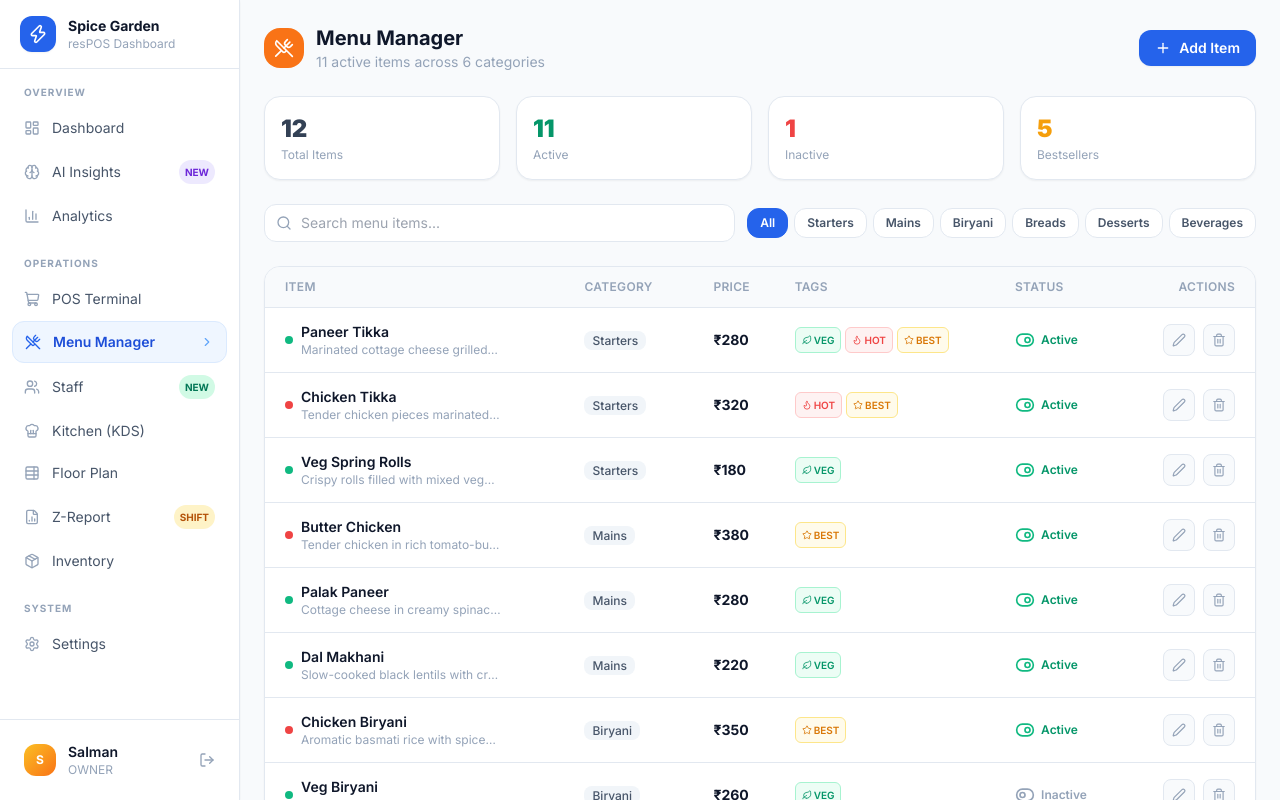
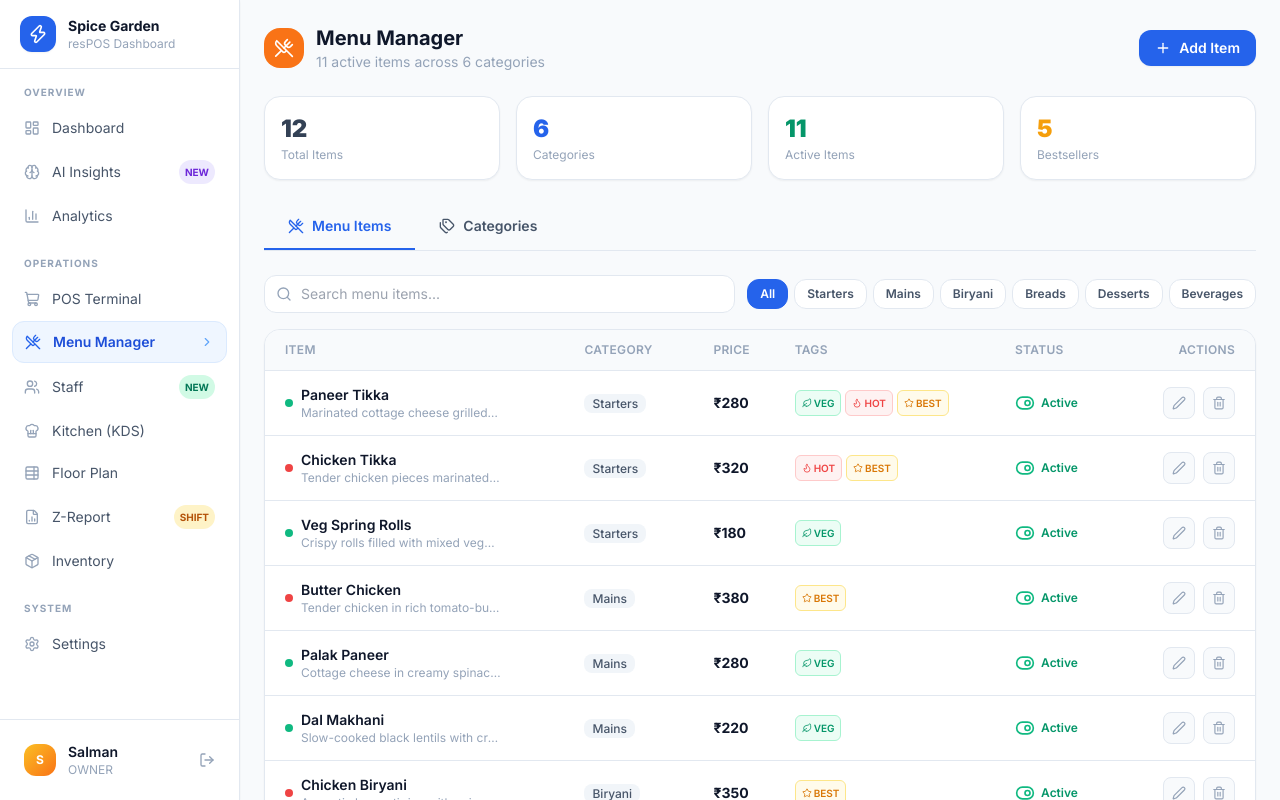
Before and after one commit to salman-abu/resPOS, a Next.js app in the folder apps/web/: page /dashboard/menu in a window 1280 px wide. Built offline with nearby package versions, Linux system fonts and the light colour scheme.

Commit message:
feat: add category manager to menu page

```diff
--- a/apps/web/src/app/dashboard/menu/page.tsx
+++ b/apps/web/src/app/dashboard/menu/page.tsx
@@ -1,10 +1,21 @@
 'use client';
 
 import { useState } from 'react';
-import { UtensilsCrossed, Plus, Search, Edit2, Trash2, ToggleLeft, ToggleRight, ChevronDown, Flame, Leaf, Star } from 'lucide-react';
+import {
+  UtensilsCrossed,
+  Plus,
+  Search,
+  Edit2,
+  Trash2,
+  ToggleLeft,
+  ToggleRight,
+  ChevronDown,
+  Flame,
+  Leaf,
+  Star,
+  Tags,
+} from 'lucide-react';
 import { cn } from '@/lib/utils';
-
-type Category = 'all' | 'Starters' | 'Mains' | 'Biryani' | 'Breads' | 'Desserts' | 'Beverages';
 
 interface MenuItem {
   id: string;
@@ -18,7 +29,7 @@ interface MenuItem {
   description: string;
 }
 
-const MENU_ITEMS: MenuItem[] = [
+const INITIAL_ITEMS: MenuItem[] = [
   { id: '1', name: 'Paneer Tikka', category: 'Starters', price: 280, isVeg: true, isSpicy: true, isBestseller: true, isActive: true, description: 'Marinated cottage cheese grilled in tandoor' },
   { id: '2', name: 'Chicken Tikka', category: 'Starters', price: 320, isVeg: false, isSpicy: true, isBestseller: true, isActive: true, description: 'Tender chicken pieces marinated in yogurt and spices' },
   { id: '3', name: 'Veg Spring Rolls', category: 'Starters', price: 180, isVeg: true, isActive: true, description: 'Crispy rolls filled with mixed vegetables' },
@@ -33,31 +44,66 @@ const MENU_ITEMS: MenuItem[] = [
   { id: '12', name: 'Mango Lassi', category: 'Beverages', price: 90, isVeg: true, isActive: true, description: 'Chilled yogurt drink with fresh mango' },
 ];
 
-const CATEGORIES: Category[] = ['all', 'Starters', 'Mains', 'Biryani', 'Breads', 'Desserts', 'Beverages'];
+const INITIAL_CATEGORIES = ['Starters', 'Mains', 'Biryani', 'Breads', 'Desserts', 'Beverages'];
 
 export default function MenuPage() {
-  const [items, setItems] = useState<MenuItem[]>(MENU_ITEMS);
-  const [category, setCategory] = useState<Category>('all');
+  const [activeTab, setActiveTab] = useState<'items' | 'categories'>('items');
+  const [categories, setCategories] = useState<string[]>(INITIAL_CATEGORIES);
+  const [items, setItems] = useState<MenuItem[]>(INITIAL_ITEMS);
+  const [categoryFilter, setCategoryFilter] = useState<string>('all');
   const [search, setSearch] = useState('');
-  const [showForm, setShowForm] = useState(false);
+
+  // Item Form State
+  const [showItemForm, setShowItemForm] = useState(false);
   const [editItem, setEditItem] = useState<MenuItem | null>(null);
 
-  const filtered = items.filter(i => {
-    const matchCat = category === 'all' || i.category === category;
+  // Category Form State
+  const [showCategoryForm, setShowCategoryForm] = useState(false);
+  const [editCategory, setEditCategory] = useState<{ old: string; new: string } | null>(null);
+  const [categoryInput, setCategoryInput] = useState('');
+
+  // --- ITEM HANDLERS ---
+  const filteredItems = items.filter((i) => {
+    const matchCat = categoryFilter === 'all' || i.category === categoryFilter;
     const matchSearch = i.name.toLowerCase().includes(search.toLowerCase());
     return matchCat && matchSearch;
   });
 
-  const toggleActive = (id: string) => {
-    setItems(prev => prev.map(i => i.id === id ? { ...i, isActive: !i.isActive } : i));
+  const toggleItemActive = (id: string) => {
+    setItems((prev) => prev.map((i) => (i.id === id ? { ...i, isActive: !i.isActive } : i)));
   };
 
   const deleteItem = (id: string) => {
-    setItems(prev => prev.filter(i => i.id !== id));
+    setItems((prev) => prev.filter((i) => i.id !== id));
+  };
+
+  // --- CATEGORY HANDLERS ---
+  const handleSaveCategory = () => {
+    if (!categoryInput.trim()) return;
+
+    if (editCategory) {
+      // Update category list
+      setCategories(prev => prev.map(c => c === editCategory.old ? categoryInput.trim() : c));
+      // Update all items that used this category
+      setItems(prev => prev.map(i => i.category === editCategory.old ? { ...i, category: categoryInput.trim() } : i));
+      if (categoryFilter === editCategory.old) setCategoryFilter(categoryInput.trim());
+    } else {
+      if (!categories.includes(categoryInput.trim())) {
+        setCategories(prev => [...prev, categoryInput.trim()]);
+      }
+    }
+    setShowCategoryForm(false);
+    setCategoryInput('');
+    setEditCategory(null);
+  };
+
+  const deleteCategory = (cat: string) => {
+    setCategories(prev => prev.filter(c => c !== cat));
+    if (categoryFilter === cat) setCategoryFilter('all');
   };
 
   return (
-    <div className="p-6 space-y-6">
+    <div className="p-6 space-y-6 max-w-7xl mx-auto">
       {/* Header */}
       <div className="flex items-center justify-between">
         <div className="flex items-center gap-3">
@@ -66,23 +112,45 @@ export default function MenuPage() {
           </div>
           <div>
             <h1 className="text-xl font-bold text-content-primary">Menu Manager</h1>
-            <p className="text-sm text-content-muted">{items.filter(i => i.isActive).length} active items across {CATEGORIES.length - 1} categories</p>
+            <p className="text-sm text-content-muted">
+              {items.filter((i) => i.isActive).length} active items across {categories.length} categories
+            </p>
           </div>
         </div>
-        <button onClick={() => { setEditItem(null); setShowForm(true); }}
-          className="flex items-center gap-2 px-4 py-2 rounded-xl bg-brand-600 text-white text-sm font-semibold hover:bg-brand-700 transition-colors shadow-sm">
+        <div className="flex items-center gap-2">
+          {activeTab === 'items' ? (
+            <button
+              onClick={() => {
+                setEditItem(null);
+                setShowItemForm(true);
+              }}
+              className="flex items-center gap-2 px-4 py-2 rounded-xl bg-brand-600 text-white text-sm font-semibold hover:bg-brand-700 transition-colors shadow-sm"
+            >
               <Plus className="h-4 w-4" /> Add Item
             </button>
+          ) : (
+            <button
+              onClick={() => {
+                setEditCategory(null);
+                setCategoryInput('');
+                setShowCategoryForm(true);
+              }}
+              className="flex items-center gap-2 px-4 py-2 rounded-xl bg-brand-600 text-white text-sm font-semibold hover:bg-brand-700 transition-colors shadow-sm"
+            >
+              <Plus className="h-4 w-4" /> Add Category
+            </button>
+          )}
+        </div>
       </div>
 
       {/* Stats */}
       <div className="grid grid-cols-4 gap-4">
         {[
           { label: 'Total Items', value: items.length, color: 'text-slate-700' },
-          { label: 'Active', value: items.filter(i => i.isActive).length, color: 'text-emerald-600' },
-          { label: 'Inactive', value: items.filter(i => !i.isActive).length, color: 'text-red-500' },
-          { label: 'Bestsellers', value: items.filter(i => i.isBestseller).length, color: 'text-amber-500' },
-        ].map(s => (
+          { label: 'Categories', value: categories.length, color: 'text-blue-600' },
+          { label: 'Active Items', value: items.filter((i) => i.isActive).length, color: 'text-emerald-600' },
+          { label: 'Bestsellers', value: items.filter((i) => i.isBestseller).length, color: 'text-amber-500' },
+        ].map((s) => (
           <div key={s.label} className="bg-white rounded-2xl border border-border p-4 shadow-sm">
             <p className={cn('text-2xl font-black', s.color)}>{s.value}</p>
             <p className="text-xs text-content-muted mt-0.5">{s.label}</p>
@@ -90,26 +158,65 @@ export default function MenuPage() {
         ))}
       </div>
 
-      {/* Search + Category Filter */}
+      {/* Main Tabs */}
+      <div className="flex border-b border-border">
+        <button
+          onClick={() => setActiveTab('items')}
+          className={cn(
+            'px-6 py-3 text-sm font-semibold border-b-2 transition-colors flex items-center gap-2',
+            activeTab === 'items'
+              ? 'border-brand-600 text-brand-600'
+              : 'border-transparent text-content-secondary hover:text-content-primary'
+          )}
+        >
+          <UtensilsCrossed className="h-4 w-4" />
+          Menu Items
+        </button>
+        <button
+          onClick={() => setActiveTab('categories')}
+          className={cn(
+            'px-6 py-3 text-sm font-semibold border-b-2 transition-colors flex items-center gap-2',
+            activeTab === 'categories'
+              ? 'border-brand-600 text-brand-600'
+              : 'border-transparent text-content-secondary hover:text-content-primary'
+          )}
+        >
+          <Tags className="h-4 w-4" />
+          Categories
+        </button>
+      </div>
+
+      {/* ITEMS VIEW */}
+      {activeTab === 'items' && (
+        <div className="space-y-4">
           <div className="flex items-center gap-3 flex-wrap">
             <div className="relative flex-1 min-w-[200px]">
               <Search className="absolute left-3 top-1/2 -translate-y-1/2 h-4 w-4 text-content-muted" />
-          <input value={search} onChange={e => setSearch(e.target.value)}
+              <input
+                value={search}
+                onChange={(e) => setSearch(e.target.value)}
                 placeholder="Search menu items..."
-            className="w-full pl-9 pr-4 py-2 rounded-xl border border-border bg-white text-sm focus:outline-none focus:ring-2 focus:ring-brand-300" />
+                className="w-full pl-9 pr-4 py-2 rounded-xl border border-border bg-white text-sm focus:outline-none focus:ring-2 focus:ring-brand-300"
+              />
             </div>
             <div className="flex items-center gap-1.5 flex-wrap">
-          {CATEGORIES.map(c => (
-            <button key={c} onClick={() => setCategory(c)}
-              className={cn('px-3 py-1.5 rounded-xl text-xs font-semibold border transition-all capitalize',
-                category === c ? 'bg-brand-600 text-white border-brand-600' : 'bg-white text-content-secondary border-border hover:border-brand-300')}>
+              {['all', ...categories].map((c) => (
+                <button
+                  key={c}
+                  onClick={() => setCategoryFilter(c)}
+                  className={cn(
+                    'px-3 py-1.5 rounded-xl text-xs font-semibold border transition-all capitalize',
+                    categoryFilter === c
+                      ? 'bg-brand-600 text-white border-brand-600'
+                      : 'bg-white text-content-secondary border-border hover:border-brand-300'
+                  )}
+                >
                   {c}
                 </button>
               ))}
             </div>
           </div>
 
-      {/* Menu Table */}
           <div className="bg-white rounded-2xl border border-border shadow-sm overflow-hidden">
             <table className="w-full text-sm">
               <thead className="bg-surface-2 border-b border-border">
@@ -123,7 +230,7 @@ export default function MenuPage() {
                 </tr>
               </thead>
               <tbody className="divide-y divide-border">
-            {filtered.map(item => (
+                {filteredItems.map((item) => (
                   <tr key={item.id} className="hover:bg-surface-2 transition-colors">
                     <td className="px-5 py-3.5">
                       <div className="flex items-center gap-2">
@@ -140,26 +247,38 @@ export default function MenuPage() {
                     <td className="px-4 py-3.5 font-bold text-content-primary">₹{item.price}</td>
                     <td className="px-4 py-3.5">
                       <div className="flex items-center gap-1">
-                    {item.isVeg && <span className="flex items-center gap-0.5 text-[10px] px-1.5 py-0.5 rounded-md bg-emerald-50 text-emerald-600 border border-emerald-200 font-semibold"><Leaf className="h-2.5 w-2.5" />VEG</span>}
-                    {item.isSpicy && <span className="flex items-center gap-0.5 text-[10px] px-1.5 py-0.5 rounded-md bg-red-50 text-red-500 border border-red-200 font-semibold"><Flame className="h-2.5 w-2.5" />HOT</span>}
-                    {item.isBestseller && <span className="flex items-center gap-0.5 text-[10px] px-1.5 py-0.5 rounded-md bg-amber-50 text-amber-600 border border-amber-200 font-semibold"><Star className="h-2.5 w-2.5" />BEST</span>}
+                        {item.isVeg && (
+                          <span className="flex items-center gap-0.5 text-[10px] px-1.5 py-0.5 rounded-md bg-emerald-50 text-emerald-600 border border-emerald-200 font-semibold"><Leaf className="h-2.5 w-2.5" />VEG</span>
+                        )}
+                        {item.isSpicy && (
+                          <span className="flex items-center gap-0.5 text-[10px] px-1.5 py-0.5 rounded-md bg-red-50 text-red-500 border border-red-200 font-semibold"><Flame className="h-2.5 w-2.5" />HOT</span>
+                        )}
+                        {item.isBestseller && (
+                          <span className="flex items-center gap-0.5 text-[10px] px-1.5 py-0.5 rounded-md bg-amber-50 text-amber-600 border border-amber-200 font-semibold"><Star className="h-2.5 w-2.5" />BEST</span>
+                        )}
                       </div>
                     </td>
                     <td className="px-4 py-3.5">
-                  <button onClick={() => toggleActive(item.id)} className="flex items-center gap-1.5 text-xs font-semibold">
-                    {item.isActive
-                      ? <><ToggleRight className="h-5 w-5 text-emerald-500" /><span className="text-emerald-600">Active</span></>
-                      : <><ToggleLeft className="h-5 w-5 text-slate-400" /><span className="text-slate-400">Inactive</span></>}
+                      <button onClick={() => toggleItemActive(item.id)} className="flex items-center gap-1.5 text-xs font-semibold">
+                        {item.isActive ? (
+                          <><ToggleRight className="h-5 w-5 text-emerald-500" /><span className="text-emerald-600">Active</span></>
+                        ) : (
+                          <><ToggleLeft className="h-5 w-5 text-slate-400" /><span className="text-slate-400">Inactive</span></>
+                        )}
                       </button>
                     </td>
                     <td className="px-5 py-3.5">
                       <div className="flex items-center justify-end gap-2">
-                    <button onClick={() => { setEditItem(item); setShowForm(true); }}
-                      className="h-8 w-8 rounded-lg bg-surface-2 border border-border flex items-center justify-center text-content-muted hover:text-brand-600 hover:border-brand-300 transition-colors">
+                        <button
+                          onClick={() => { setEditItem(item); setShowItemForm(true); }}
+                          className="h-8 w-8 rounded-lg bg-surface-2 border border-border flex items-center justify-center text-content-muted hover:text-brand-600 hover:border-brand-300 transition-colors"
+                        >
                           <Edit2 className="h-3.5 w-3.5" />
                         </button>
-                    <button onClick={() => deleteItem(item.id)}
-                      className="h-8 w-8 rounded-lg bg-surface-2 border border-border flex items-center justify-center text-content-muted hover:text-red-500 hover:border-red-200 transition-colors">
+                        <button
+                          onClick={() => deleteItem(item.id)}
+                          className="h-8 w-8 rounded-lg bg-surface-2 border border-border flex items-center justify-center text-content-muted hover:text-red-500 hover:border-red-200 transition-colors"
+                        >
                           <Trash2 className="h-3.5 w-3.5" />
                         </button>
                       </div>
@@ -168,37 +287,100 @@ export default function MenuPage() {
                 ))}
               </tbody>
             </table>
-        {filtered.length === 0 && (
+            {filteredItems.length === 0 && (
               <div className="text-center py-12 text-content-muted">
                 <UtensilsCrossed className="h-10 w-10 mx-auto mb-2 opacity-30" />
                 <p className="font-semibold">No items found</p>
               </div>
             )}
           </div>
+        </div>
+      )}
 
-      {/* Add/Edit Modal */}
-      {showForm && (
+      {/* CATEGORIES VIEW */}
+      {activeTab === 'categories' && (
+        <div className="bg-white rounded-2xl border border-border shadow-sm overflow-hidden">
+          <table className="w-full text-sm">
+            <thead className="bg-surface-2 border-b border-border">
+              <tr>
+                <th className="text-left px-5 py-3 text-content-muted font-semibold text-xs uppercase tracking-wide">Category Name</th>
+                <th className="text-left px-4 py-3 text-content-muted font-semibold text-xs uppercase tracking-wide">Items Count</th>
+                <th className="text-right px-5 py-3 text-content-muted font-semibold text-xs uppercase tracking-wide">Actions</th>
+              </tr>
+            </thead>
+            <tbody className="divide-y divide-border">
+              {categories.map((cat) => {
+                const count = items.filter(i => i.category === cat).length;
+                return (
+                  <tr key={cat} className="hover:bg-surface-2 transition-colors">
+                    <td className="px-5 py-3.5 font-semibold text-content-primary">{cat}</td>
+                    <td className="px-4 py-3.5 text-content-secondary">{count} items</td>
+                    <td className="px-5 py-3.5">
+                      <div className="flex items-center justify-end gap-2">
+                        <button
+                          onClick={() => { setEditCategory({ old: cat, new: cat }); setCategoryInput(cat); setShowCategoryForm(true); }}
+                          className="h-8 w-8 rounded-lg bg-surface-2 border border-border flex items-center justify-center text-content-muted hover:text-brand-600 hover:border-brand-300 transition-colors"
+                        >
+                          <Edit2 className="h-3.5 w-3.5" />
+                        </button>
+                        <button
+                          onClick={() => deleteCategory(cat)}
+                          className="h-8 w-8 rounded-lg bg-surface-2 border border-border flex items-center justify-center text-content-muted hover:text-red-500 hover:border-red-200 transition-colors"
+                        >
+                          <Trash2 className="h-3.5 w-3.5" />
+                        </button>
+                      </div>
+                    </td>
+                  </tr>
+                );
+              })}
+            </tbody>
+          </table>
+          {categories.length === 0 && (
+            <div className="text-center py-12 text-content-muted">
+              <Tags className="h-10 w-10 mx-auto mb-2 opacity-30" />
+              <p className="font-semibold">No categories found</p>
+            </div>
+          )}
+        </div>
+      )}
+
+      {/* --- MODALS --- */}
+
+      {/* Item Modal */}
+      {showItemForm && (
         <div className="fixed inset-0 bg-black/40 backdrop-blur-sm flex items-center justify-center z-50 p-4">
           <div className="bg-white rounded-2xl shadow-2xl w-full max-w-md p-6 space-y-4">
             <h2 className="text-lg font-bold text-content-primary">{editItem ? 'Edit Item' : 'Add New Item'}</h2>
             <div className="space-y-3">
               <div>
                 <label className="text-xs font-semibold text-content-secondary mb-1 block">Item Name</label>
-                <input defaultValue={editItem?.name} placeholder="e.g. Paneer Butter Masala"
-                  className="w-full px-3 py-2 rounded-xl border border-border text-sm focus:outline-none focus:ring-2 focus:ring-brand-300" />
+                <input
+                  defaultValue={editItem?.name}
+                  placeholder="e.g. Paneer Butter Masala"
+                  className="w-full px-3 py-2 rounded-xl border border-border text-sm focus:outline-none focus:ring-2 focus:ring-brand-300"
+                />
               </div>
               <div className="grid grid-cols-2 gap-3">
                 <div>
                   <label className="text-xs font-semibold text-content-secondary mb-1 block">Price (₹)</label>
-                  <input type="number" defaultValue={editItem?.price} placeholder="0"
-                    className="w-full px-3 py-2 rounded-xl border border-border text-sm focus:outline-none focus:ring-2 focus:ring-brand-300" />
+                  <input
+                    type="number"
+                    defaultValue={editItem?.price}
+                    placeholder="0"
+                    className="w-full px-3 py-2 rounded-xl border border-border text-sm focus:outline-none focus:ring-2 focus:ring-brand-300"
+                  />
                 </div>
                 <div>
                   <label className="text-xs font-semibold text-content-secondary mb-1 block">Category</label>
                   <div className="relative">
-                    <select defaultValue={editItem?.category}
-                      className="w-full appearance-none px-3 py-2 rounded-xl border border-border text-sm focus:outline-none focus:ring-2 focus:ring-brand-300 bg-white">
-                      {CATEGORIES.filter(c => c !== 'all').map(c => <option key={c}>{c}</option>)}
+                    <select
+                      defaultValue={editItem?.category}
+                      className="w-full appearance-none px-3 py-2 rounded-xl border border-border text-sm focus:outline-none focus:ring-2 focus:ring-brand-300 bg-white"
+                    >
+                      {categories.map((c) => (
+                        <option key={c}>{c}</option>
+                      ))}
                     </select>
                     <ChevronDown className="absolute right-3 top-1/2 -translate-y-1/2 h-3.5 w-3.5 text-content-muted pointer-events-none" />
                   </div>
@@ -206,8 +388,12 @@ export default function MenuPage() {
               </div>
               <div>
                 <label className="text-xs font-semibold text-content-secondary mb-1 block">Description</label>
-                <textarea defaultValue={editItem?.description} rows={2} placeholder="Short description..."
-                  className="w-full px-3 py-2 rounded-xl border border-border text-sm focus:outline-none focus:ring-2 focus:ring-brand-300 resize-none" />
+                <textarea
+                  defaultValue={editItem?.description}
+                  rows={2}
+                  placeholder="Short description..."
+                  className="w-full px-3 py-2 rounded-xl border border-border text-sm focus:outline-none focus:ring-2 focus:ring-brand-300 resize-none"
+                />
               </div>
               <div className="flex items-center gap-4 text-sm">
                 <label className="flex items-center gap-2 cursor-pointer">
@@ -225,13 +411,53 @@ export default function MenuPage() {
               </div>
             </div>
             <div className="flex items-center gap-3 pt-2">
-              <button onClick={() => setShowForm(false)}
-                className="flex-1 py-2.5 rounded-xl border border-border text-content-secondary text-sm font-semibold hover:bg-surface-2 transition-colors">
+              <button
+                onClick={() => setShowItemForm(false)}
+                className="flex-1 py-2.5 rounded-xl border border-border text-content-secondary text-sm font-semibold hover:bg-surface-2 transition-colors"
+              >
                 Cancel
               </button>
-              <button onClick={() => setShowForm(false)}
-                className="flex-1 py-2.5 rounded-xl bg-brand-600 text-white text-sm font-semibold hover:bg-brand-700 transition-colors">
+              <button
+                onClick={() => setShowItemForm(false)}
+                className="flex-1 py-2.5 rounded-xl bg-brand-600 text-white text-sm font-semibold hover:bg-brand-700 transition-colors"
+              >
                 {editItem ? 'Save Changes' : 'Add Item'}
+              </button>
+            </div>
+          </div>
+        </div>
+      )}
+
+      {/* Category Modal */}
+      {showCategoryForm && (
+        <div className="fixed inset-0 bg-black/40 backdrop-blur-sm flex items-center justify-center z-50 p-4">
+          <div className="bg-white rounded-2xl shadow-2xl w-full max-w-sm p-6 space-y-4">
+            <h2 className="text-lg font-bold text-content-primary">{editCategory ? 'Edit Category' : 'Add New Category'}</h2>
+            <div className="space-y-3">
+              <div>
+                <label className="text-xs font-semibold text-content-secondary mb-1 block">Category Name</label>
+                <input
+                  value={categoryInput}
+                  onChange={(e) => setCategoryInput(e.target.value)}
+                  placeholder="e.g. Soups"
+                  className="w-full px-3 py-2 rounded-xl border border-border text-sm focus:outline-none focus:ring-2 focus:ring-brand-300"
+                  autoFocus
+                />
+              </div>
+            </div>
+            <div className="flex items-center gap-3 pt-2">
+              <button
+                onClick={() => setShowCategoryForm(false)}
+                className="flex-1 py-2.5 rounded-xl border border-border text-content-secondary text-sm font-semibold hover:bg-surface-2 transition-colors"
+              >
+                Cancel
+              </button>
+              <button
+                onClick={handleSaveCategory}
+                disabled={!categoryInput.trim()}
+                className="flex-1 py-2.5 rounded-xl bg-brand-600 text-white text-sm font-semibold hover:bg-brand-700 transition-colors disabled:opacity-50"
+              >
+                {editCategory ? 'Save Changes' : 'Add Category'}
               </button>
             </div>
           </div>
```
Lines whose indentation alone changed are shown as unchanged.
